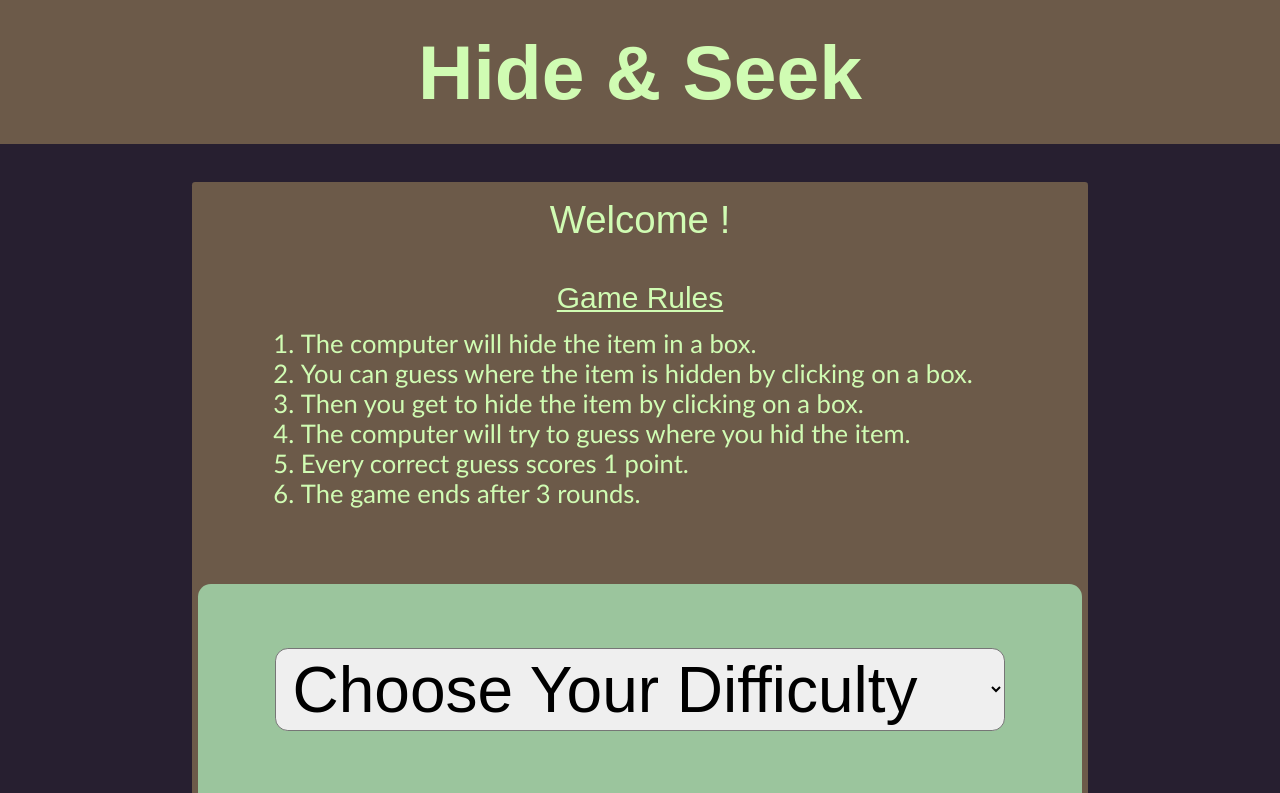
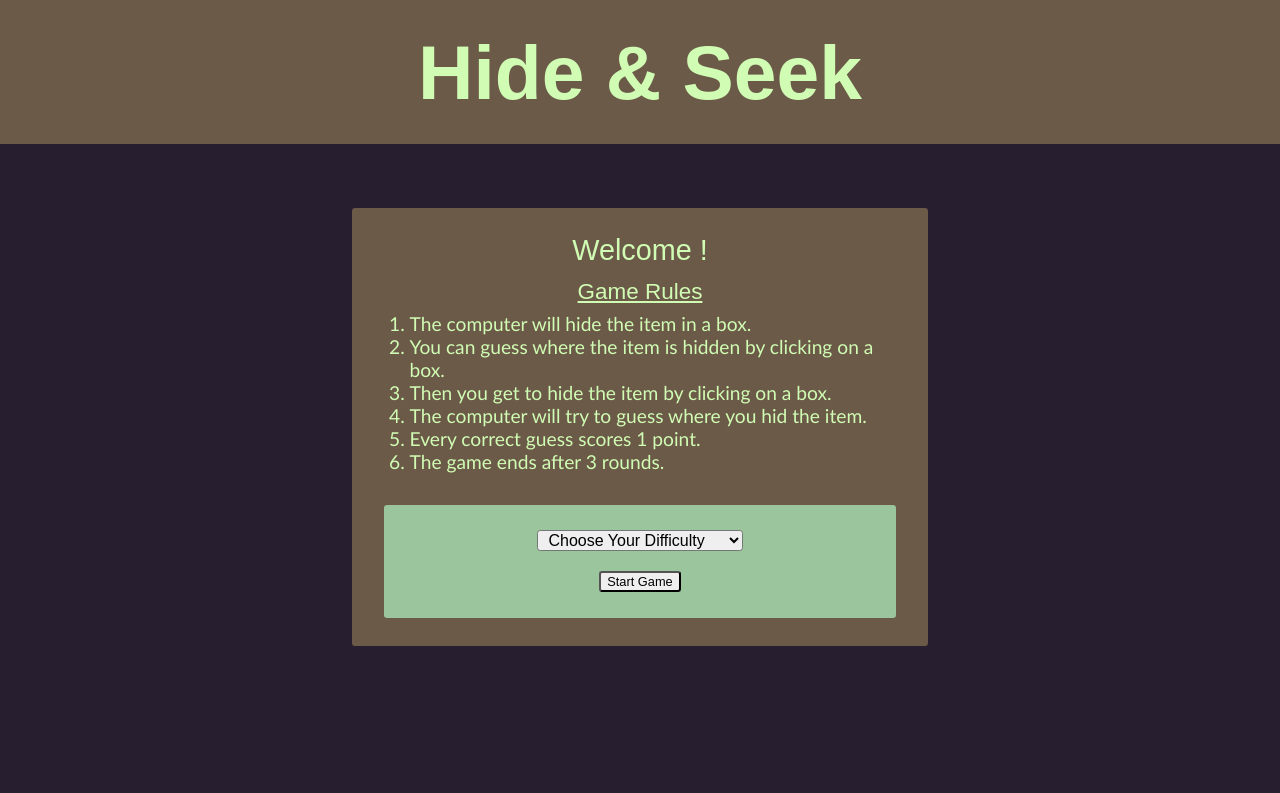
Before and after one commit to franco-ortega/hide-and-seek, a React (Create React App) app: page /welcome in a window 1280 px wide. Shown: the top 793 px of the page. Built offline with nearby package versions, Linux system fonts and the light colour scheme.

Commit message:
update styling for Welcome component - all screen sizes; remove commented out code from Home and Welcome

```diff
--- a/src/components/App/App.scss
+++ b/src/components/App/App.scss
@@ -14,7 +14,7 @@
 @include screen-size(tablet-portrait) {
 }
 
-@include screen-size(tablet-landscape) {
+@include screen-size(desktop-small) {
 }
 
 @include screen-size(desktop) {
--- a/src/components/App/AppGeneralStyles.scss
+++ b/src/components/App/AppGeneralStyles.scss
@@ -4,7 +4,7 @@
     @if $size == tablet-portrait {
         @media screen and (min-width: 500px) { @content; }
     }
-    @else if $size == tablet-landscape {
+    @else if $size == desktop-small {
         @media screen and (min-width: 900px) { @content; }
     }
     @else if $size == desktop {
--- a/src/components/App/_base.scss
+++ b/src/components/App/_base.scss
@@ -1,7 +1,7 @@
 $header-height: 11vh;
 $main-height: 89vh;
 $main-height-tablet: 85vh;
-$main-height-tablet-landscape: 80vh;
+$main-height-desktop-small: 80vh;
 $main-height-desktop: 82vh;
 $headerColor: green;
 
--- a/src/components/Game/Game.module.scss
+++ b/src/components/Game/Game.module.scss
@@ -43,7 +43,7 @@
     }
   }
 
-  @include screen-size(tablet-landscape) {
+  @include screen-size(desktop-small) {
     .Game {
         section {
             width: 60%;
--- a/src/components/Header/Header.module.scss
+++ b/src/components/Header/Header.module.scss
@@ -43,7 +43,7 @@
         }
     }
 
-    @include screen-size(tablet-landscape) {
+    @include screen-size(desktop-small) {
         height: 20vh;
         // border: .5vw solid green;
         // height: 20vh;
--- a/src/components/HidingSpot/HidingSpot.module.scss
+++ b/src/components/HidingSpot/HidingSpot.module.scss
@@ -24,7 +24,7 @@
         font-size: 4vw;
     }
 
-    @include screen-size(tablet-landscape) {
+    @include screen-size(desktop-small) {
         border-width: 1.25vw;
         // height: 10vh;
         width: 8vw;
--- a/src/components/Scoreboard/Scoreboard.module.scss
+++ b/src/components/Scoreboard/Scoreboard.module.scss
@@ -48,7 +48,7 @@
         }
     }
 
-    @include screen-size(tablet-landscape) {
+    @include screen-size(desktop-small) {
         // border: .1vw solid green;
         flex-direction: column;
         margin: 1vw 1vw 0 0;
--- a/src/components/Welcome/Welcome.module.scss
+++ b/src/components/Welcome/Welcome.module.scss
@@ -6,7 +6,7 @@
     padding: 8vw;
     color: $tea-green;
     font-family: $main-font;
-    font-size: 6vw;
+    font-size: 5.1vw;
     text-align: center;
 
     section {
@@ -33,13 +33,13 @@
 
         ol {
             text-align: left;
-            padding: 0 8vw;
+            padding: 0 4vw 0 8vw;
         }
 
         form {
             background: $eton-blue;
             border-radius: 1vw;
-            margin: 5vw 0 2vw 0;
+            margin-top: 2vw;
             padding: 5vw 3vw;
             display: flex;
             flex-direction: column;
@@ -54,87 +54,43 @@
                 flex-direction: row;
                 justify-content: center;
 
-                input {
-                    border-radius: 1vw;
-                    width: 75%;
-                    margin-left: 2vw;
-                    padding: .25vw 2vw;
-                    font-size: 5.25vw;
-                }
-
                 select {
                     border-radius: 1vw;
                     padding: .25vw 1vw;
-                    font-size: 5vw;
+                    font-size: 4.5vw;
                 }
             }
 
             button {
                 border-radius: 1vw;
                 padding: 1vw;
-                font-size: 4.25vw;
+                font-size: 4vw;
             }
         }
-
-        // button {
-        //     border-radius: 1vw;
-        //     margin: 2vw;
-        //     padding: 1vw;
-        //     font-size: 4.25vw;
-        // }
-
-        // section {
-        //     background: $eton-blue;
-        //     color: $dark-purple;
-        //     margin: 2vw;
-        //     font-size: 5vw;
-        //     display: flex;
-        //     flex-direction: column;
-        //     align-items: center;
-        //     gap: 2vw;
-        // }
     }
 
     @include screen-size(tablet-portrait) {
         height: $main-height-tablet;
-        padding: 10vw;
-        font-size: 4.5vw;
-
-        h2 {
-            margin: 1vw;
-        }
-
-        // h3 {
-        //     font-family: Arial, Helvetica, sans-serif;
-        // }
+        // padding: 10vw;
+        font-size: 4vw;
 
         section {
-            // background: $umber;
-            // color: $tea-green;
-            // border-radius: 1vw;
-            // margin: auto;
-            padding: 1vw;
+            ol {
+                padding: 0 2vw 0 6vw;
+            }
 
-            section {
-                // background: $eton-blue;
-                // color: $dark-purple;
-                margin: 2vw;
-                font-size: 4.5vw;
-                // display: flex;
-                // flex-direction: column;
-                // align-items: center;
-                // gap: 2vw;
+            form {
+                padding: 4vw;
+                gap: 4vw;
 
-                ol {
-                    // border: dashed white thin;
-                    // width: 90%;
-                    // text-align: left;
-                    padding: 0 1vw 0 6vw;
+                label {
+                    select {
+                        padding: .15vw 1vw;
+                        font-size: 4vw;
+                    }
                 }
 
                 button {
-                    border-radius: 1vw;
-                    margin: 2vw;
                     padding: .75vw;
                     font-size: 3.25vw;
                 }
@@ -142,59 +98,40 @@
         }
     }
 
-    @include screen-size(tablet-landscape) {
-        // padding: 8vw;
-        height: $main-height-tablet-landscape;
-        padding: 4vw 15vw;
-        font-size: 3vw;
-
-        h2 {
-            margin: .75vw;
-        }
-
-        // h3 {
-        //     font-family: Arial, Helvetica, sans-serif;
-        // }
+    @include screen-size(desktop-small) {
+        height: $main-height-desktop-small;
+        padding: 5vw;
+        font-size: 2.25vw;
 
         section {
-            // background: $umber;
-            // color: $tea-green;
             border-radius: .5vw;
-            // margin: auto;
-            // padding: 2vw;
-            padding: 1vw;
+            width: 80%;
+            margin: auto;
 
-            section {
-                // background: $eton-blue;
-                // color: $dark-purple;
-                // margin: 2vw;
-                // font-size: 5vw;
-                // display: flex;
-                // flex-direction: column;
-                // align-items: center;
-                gap: .75vw;
+            ol {
+                padding: 0 1vw 0 4vw;
+            }
 
-                margin: 1vw;
-                font-size: 2.25vw;
+            form {
+                border-radius: .5vw;
+                margin-top: 3vw;
+                padding: 3vw;
+                gap: 2vw;
 
-                ol {
-                    // border: dashed white thin;
-                    // width: 90%;
-                    // text-align: left;
-                    // padding: 0 5vw;
-                    padding: 0 1vw 0 4vw;
+                label {
+                    select {
+                        border-radius: .5vw;
+                        // padding: .15vw 1vw;
+                        padding: .1vw .5vw;
+                        font-size: 2vw;
+                    }
                 }
 
                 button {
-                    // border-radius: 1vw;
-                    // margin: 2vw;
-                    // padding: 1vw;
-                    // font-size: 4.25vw;
-
-                    border-radius: 1vw;
-                    margin: 2vw;
-                    padding: .5vw;
-                    font-size: 1.5vw;
+                    border-radius: .5vw;
+                    padding: .75vw;
+                    padding: .1vw .5vw;
+                    font-size: 1.75vw;
                 }
             }
         }
@@ -202,77 +139,41 @@
 
     @include screen-size(desktop) {
         height: $main-height-desktop;
-        padding: 3vw 15vw;
-        font-size: 2vw;
-
-        font-family: $main-font;
-        // text-align: center;
-        // display: flex;
-        // flex-direction: column;
-        // align-items: center;
-
-        // h2, h3 {
-        //     text-align: center;
-        // }
-
-        h2 {
-            // margin: 2vw;
-            margin: .75vw;
-        }
-
-        h2, h3 {
-            // border: white dashed thin;
-        }
+        padding: 5vw;
+        font-size: 1.5vw;
 
         section {
-            // border-radius: 1vw;
-            // margin: auto;
-            // padding: 2vw;
+            border-radius: .25vw;
+            width: 50%;
+            padding: 2vw 2.5vw;
+            gap: .5vw;
 
-            border-radius: .25vw;
-            padding: .5vw;
+            h2 {
+                margin-bottom: .5vw;
+            }
 
+            ol {
+                padding: 0 0 0 2vw;
+            }
 
-            section {
-                // background: $eton-blue;
-                // color: $dark-purple;
-                // margin: 2vw;
-                // font-size: 5vw;
-                // display: flex;
-                // flex-direction: column;
-                // align-items: center;
-                // gap: 2vw;
+            form {
+                border-radius: .25vw;
+                margin: 2vw 0 .25vw 0;
+                padding: 2vw;
+                gap: 1.5vw;
 
-                // gap: .75vw;
-
-                // margin: 1vw;
-                // font-size: 2.25vw;
-
-                gap: .5vw;
-
-                margin: 2vw;
-                font-size: 1.75vw;
-
-
-                ol {
-                    // border: dashed white thin;
-                    // width: 90%;
-                    // text-align: left;
-                    // padding: 0 5vw;
-                    // padding: 0 1vw 0 4vw;
+                label {
+                    select {
+                        border-radius: .25vw;
+                        padding: .05vw .5vw;
+                        padding: .0vw .5vw;
+                        font-size: 1.25vw;
+                    }
                 }
 
                 button {
-                    // border-radius: 1vw;
-                    // margin: 2vw;
-                    // padding: 1vw;
-                    // font-size: 4.25vw;
-
                     border-radius: .25vw;
-                    margin: 1vw;
-                    padding: .25vw;
-                    font-size: 1.25vw;
-
+                    font-size: 1vw;
                 }
             }
         }
```
Also changed, not shown: src/components/Home/Home.jsx (+0 -12 lines), src/components/Home/Home.module.scss (+7 -86 lines).
